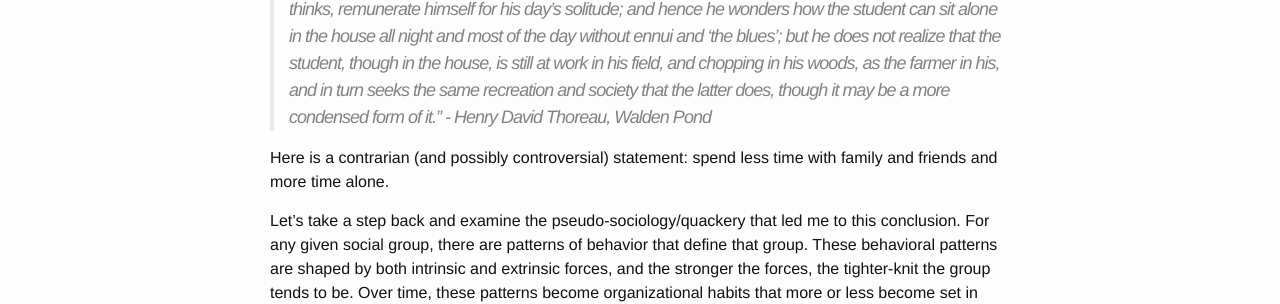
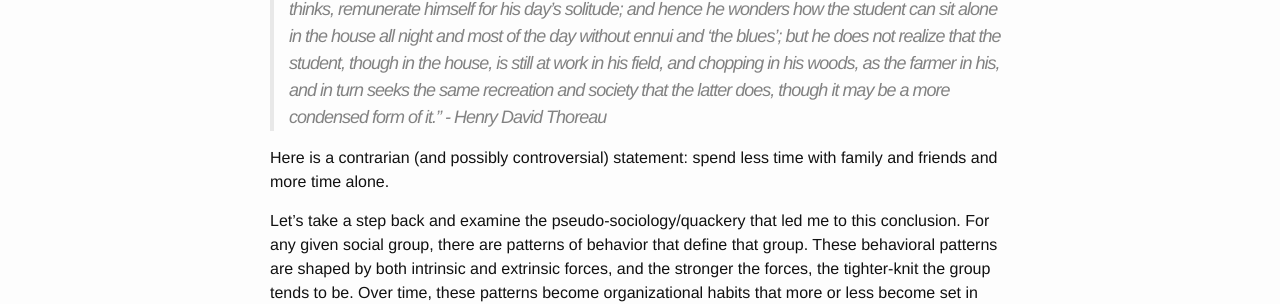
Before and after one commit to jihoon796/jihoon796.github.io, a Jekyll site: the page built from _posts/2016-05-26-seeking_solitude.markdown, in a window 1280 px wide. Shown: the part 339-643 px from the top of the page. Built offline with Jekyll 4.4.1, drawn with Linux system fonts in a browser that asks for light colours; some of the changed text lies outside the part shown.

Commit message:
oops, final edit

```diff
--- a/_posts/2016-05-26-seeking_solitude.markdown
+++ b/_posts/2016-05-26-seeking_solitude.markdown
@@ -5,7 +5,7 @@ date:   2016-05-25 17:09:09 -0400
 categories: life
 ---
 
->"Solitude is not measured by the miles of space that intervene between a man and his fellows. The really diligent student in one of the crowded hives of Cambridge College is as solitary as a dervis in the desert. The farmer can work alone in the field or the woods all day, hoeing or chopping, and not feel lonesome, because he is employed; but when he comes home at night he cannot sit down in a room alone, at the mercy of his thoughts, but must be where he can 'see the folks,'' and recreate, and, as he thinks, remunerate himself for his day's solitude; and hence he wonders how the student can sit alone in the house all night and most of the day without ennui and 'the blues'; but he does not realize that the student, though in the house, is still at work in his field, and chopping in his woods, as the farmer in his, and in turn seeks the same recreation and society that the latter does, though it may be a more condensed form of it." - Henry David Thoreau, Walden Pond
+>"Solitude is not measured by the miles of space that intervene between a man and his fellows. The really diligent student in one of the crowded hives of Cambridge College is as solitary as a dervis in the desert. The farmer can work alone in the field or the woods all day, hoeing or chopping, and not feel lonesome, because he is employed; but when he comes home at night he cannot sit down in a room alone, at the mercy of his thoughts, but must be where he can 'see the folks,'' and recreate, and, as he thinks, remunerate himself for his day's solitude; and hence he wonders how the student can sit alone in the house all night and most of the day without ennui and 'the blues'; but he does not realize that the student, though in the house, is still at work in his field, and chopping in his woods, as the farmer in his, and in turn seeks the same recreation and society that the latter does, though it may be a more condensed form of it." - Henry David Thoreau
 
 Here is a contrarian (and possibly controversial) statement: spend less time with family and friends and more time alone.
 
```
